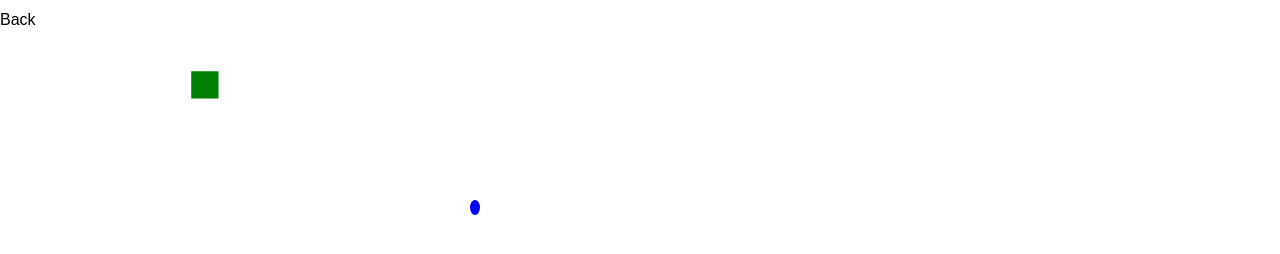
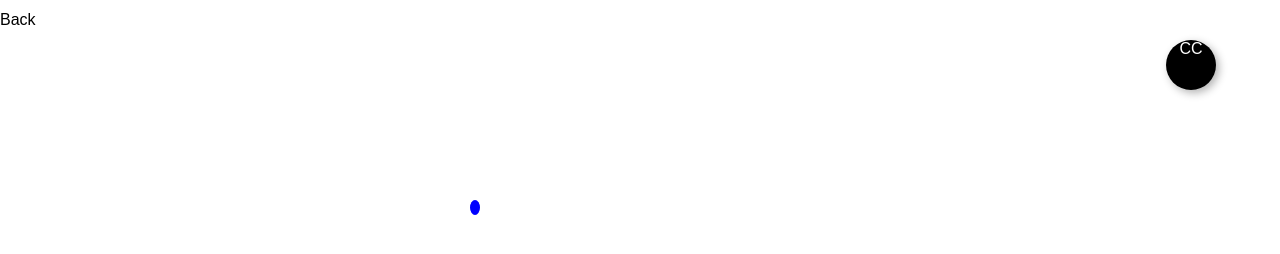
Before and after one commit to metalogica/gsap-playground, a plain HTML site: page simple-tween-8.html in a window 1280 px wide. Drawn offline with nearby package versions, Linux system fonts and the light colour scheme.

Commit message:
scaffolded render()

```diff
--- a/simple-tween-8.html
+++ b/simple-tween-8.html
@@ -35,14 +35,31 @@
       border-radius: 50%;
     }
 
-    .square {
-      position: absolute;
-      top: 25%;
-      left: 25%;
+    [class^=cortex-client] {
+      background-color: black;
+      color: white;
+      text-align: center;
+    }
 
-      background-color: green;
-      height: 15px;
-      width: 15px;
+    .cortex-client-icon {
+      position: fixed;
+      top: 5%;
+      right: 5%;
+      width: 50px;
+      height: 50px;
+
+      border-radius: 100%;
+      box-shadow: 3px 3px 8px rgba(0,0,0,.3);
+    }
+
+    .cortex-client-dashboard {
+      padding: 200px;
+      position: fixed;
+      width: 40%;
+      height: 20%;
+
+      text-align: center;
+      visibility: hidden;
     }
   </style>
 </head>
@@ -60,16 +77,7 @@
       backgroundColor: 'blue'
     };
 
-    var squareTween = {
-      x: -150,
-      y: -150,
-      scale: 2,
-      delay: 0,
-      ease: Back.easeOut
-    }
-
     TweenMax.to('.circle', 1, circleTween);
-    TweenMax.to('.square', 20, squareTween);
   </script>
 
   <script>
@@ -236,7 +244,18 @@
       }
 
       render() {
-        console.log('renders into the DOM')
+        var body = document.querySelector('body');
+
+        var icon = document.createElement('div');
+        icon.classList.add('cortex-client-icon');
+        icon.innerHTML = 'CC';
+
+        var dashboard = document.createElement('div');
+        dashboard.classList.add('cortex-client-dashboard');
+        dashboard.innerHTML = 'Dashboard';
+
+        body.appendChild(icon);
+        body.appendChild(dashboard);
       }
     }
 
```
